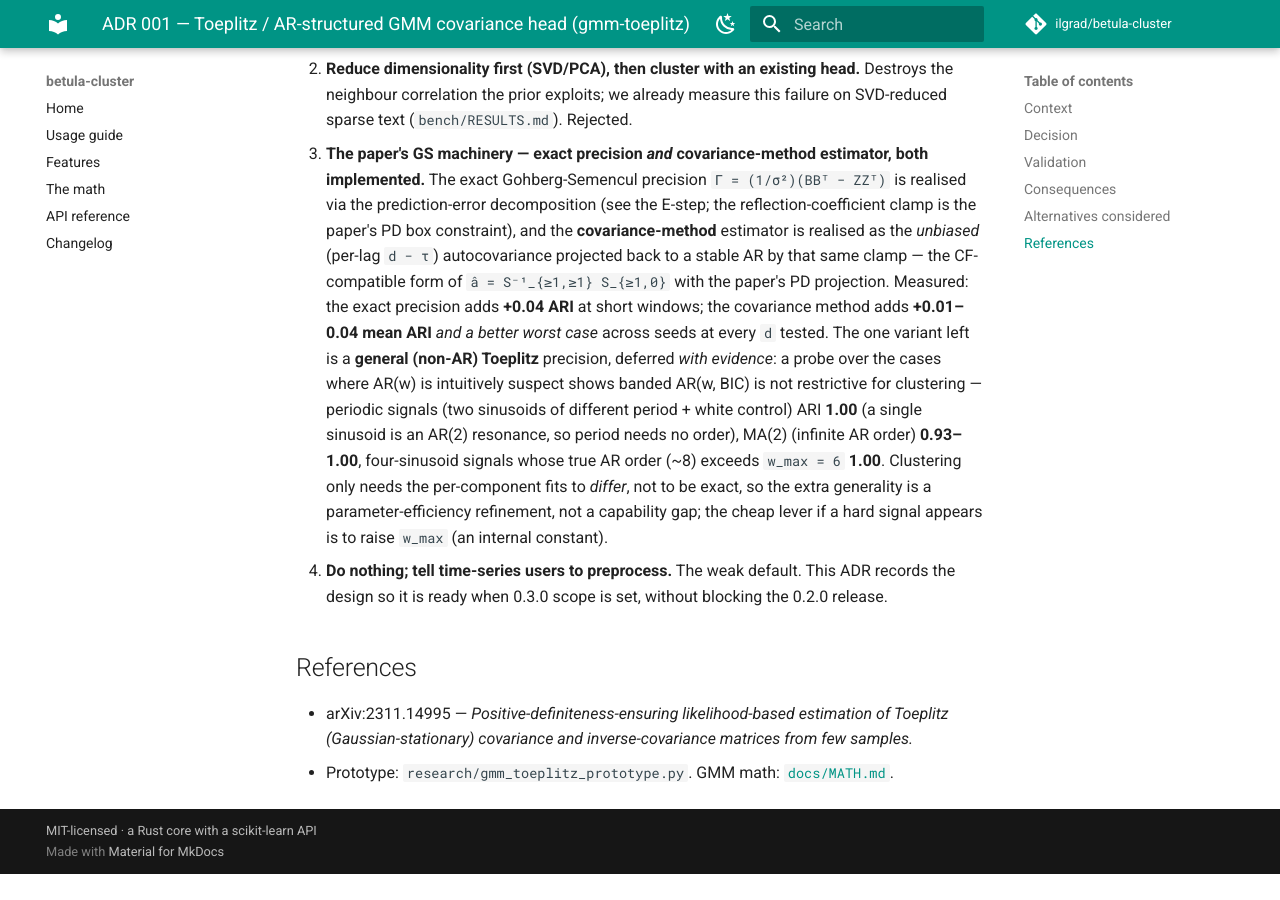
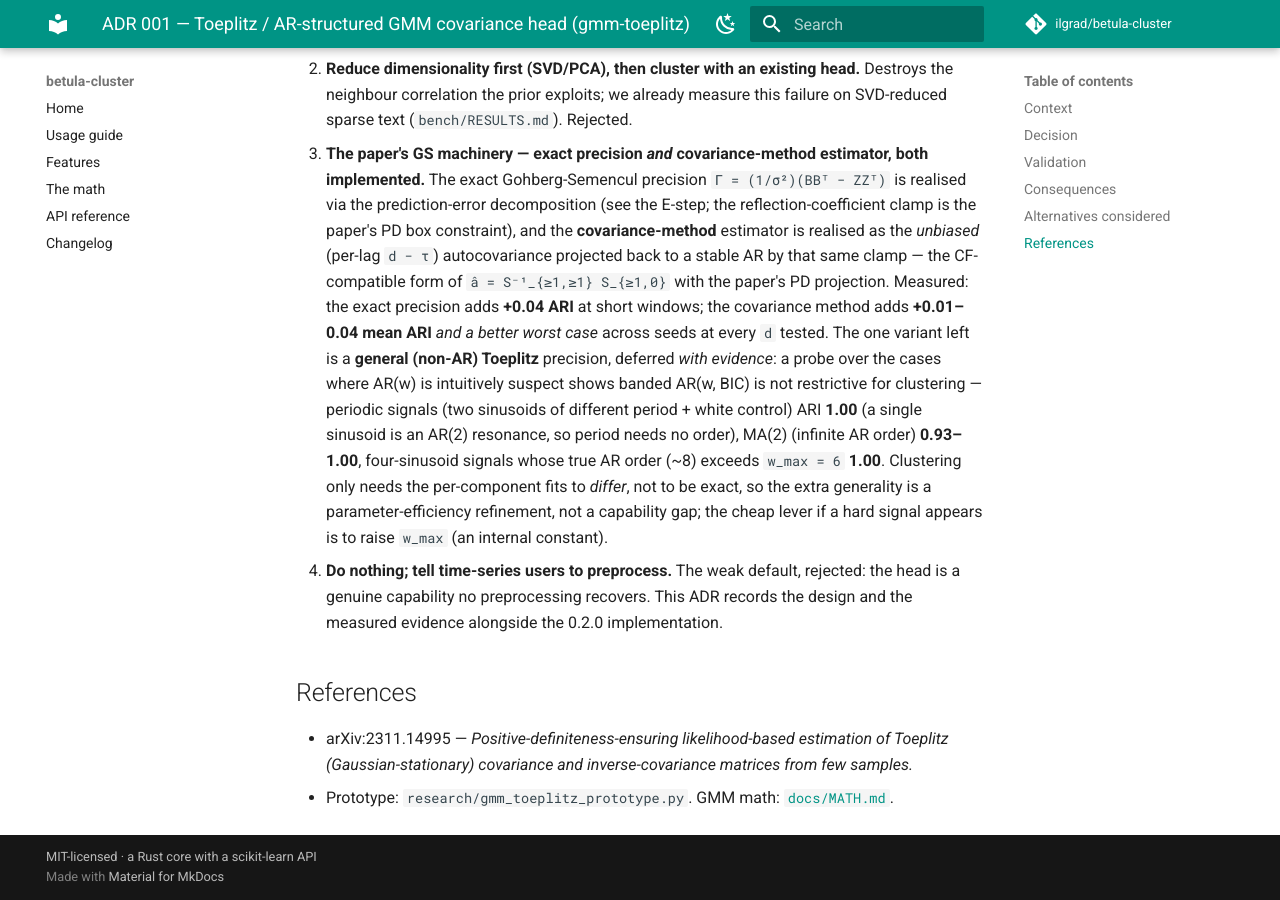
Before and after one commit to ilgrad/betula-cluster, an MkDocs documentation site: the page built from docs/adr/001-gmm-toeplitz.md, in a window 1280 px wide and 900 px high, scrolled down 2678 px. Built offline with MkDocs 1.6.1 and Material for MkDocs 9.7.7, drawn with Linux system fonts in a browser that asks for light colours; comment, search, counter and statistics services are not loaded; before the commit the page ends 3552 px from its top, so only the background shows below that; some of the changed text lies outside the part shown.

Commit message:
chore(release): 0.2.0
Cut 0.2.0 with everything on main since 0.1.5:
- directional heads (vMF / spherical k-means), GeoBETULA covariance/manifold-aware
  Leiden, scale-space density-mode clustering;
- gmm-toeplitz — AR/Toeplitz-structured GMM for ordered stationary signals (exact
  Gohberg-Semencul precision, covariance-method estimator, predict_proba, parallel
  restarts);
- Fixed: high-dimensional GMM covariance floors (digits now leads scikit-learn).

Version bump 0.1.5 → 0.2.0; CHANGELOG dated; test counts refreshed (177 Rust unit
+ 4 integration, 202 pytest @ 100%); docs actualized (USAGE lists gmm-toeplitz,
notebook 16 re-executed against the improved head); ADR-001 marked shipping in 0.2.0.

```diff
--- a/Cargo.toml
+++ b/Cargo.toml
@@ -1,6 +1,6 @@
 [package]
 name = "betula-cluster"
-version = "0.1.5"
+version = "0.2.0"
 edition = "2021"
 rust-version = "1.82"
 license = "MIT"
--- a/docs/adr/001-gmm-toeplitz.md
+++ b/docs/adr/001-gmm-toeplitz.md
@@ -1,6 +1,6 @@
 # ADR 001 — Toeplitz / AR-structured GMM covariance head (`gmm-toeplitz`)
 
-**Status:** Accepted · **implemented** (experimental, off by default), ships in 0.3.0 · validated in
+**Status:** Accepted · **implemented** (experimental, off by default), ships in **0.2.0** · validated in
 Rust (`clustering::gmm_toeplitz`) and Python (`method="gmm-toeplitz"`).
 
 ## Context
@@ -103,8 +103,9 @@
    `w_max = 6` **1.00**. Clustering only needs the per-component fits to *differ*, not to be exact, so
    the extra generality is a parameter-efficiency refinement, not a
    capability gap; the cheap lever if a hard signal appears is to raise `w_max` (an internal constant).
-4. **Do nothing; tell time-series users to preprocess.** The weak default. This ADR records the design
-   so it is ready when 0.3.0 scope is set, without blocking the 0.2.0 release.
+4. **Do nothing; tell time-series users to preprocess.** The weak default, rejected: the head is a
+   genuine capability no preprocessing recovers. This ADR records the design and the measured evidence
+   alongside the 0.2.0 implementation.
 
 ## References
 
--- a/pyproject.toml
+++ b/pyproject.toml
@@ -4,7 +4,7 @@
 
 [project]
 name = "betula-cluster"
-version = "0.1.5"
+version = "0.2.0"
 description = "Fast, numerically stable BETULA clustering with a Rust core"
 readme = "README.md"
 requires-python = ">=3.11"
```
Also changed, not shown: CHANGELOG.md (+3 -2 lines), DESIGN.md (+2 -2 lines), README.md (+3 -3 lines), docs/USAGE.md (+2 -1 lines), 1 other file.
